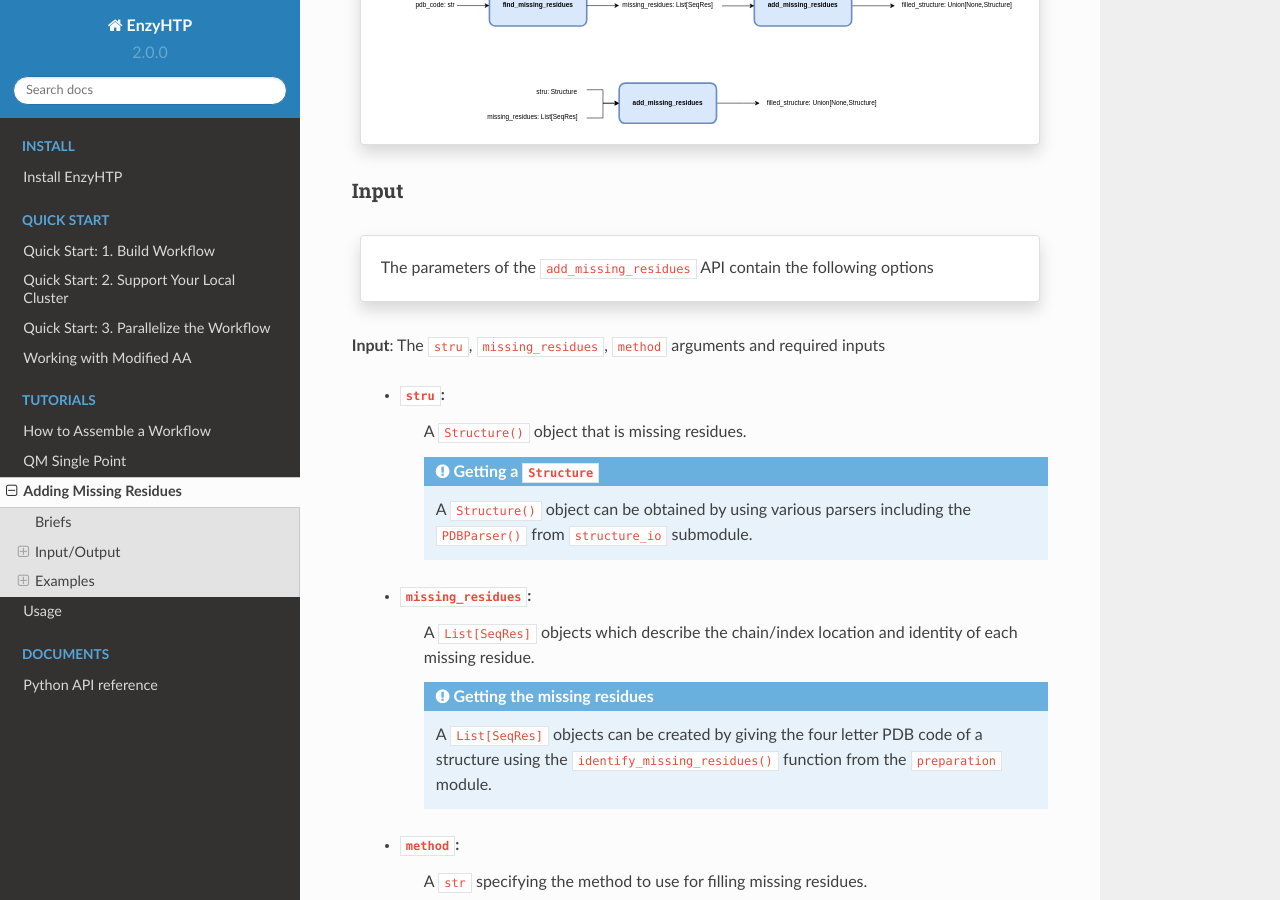
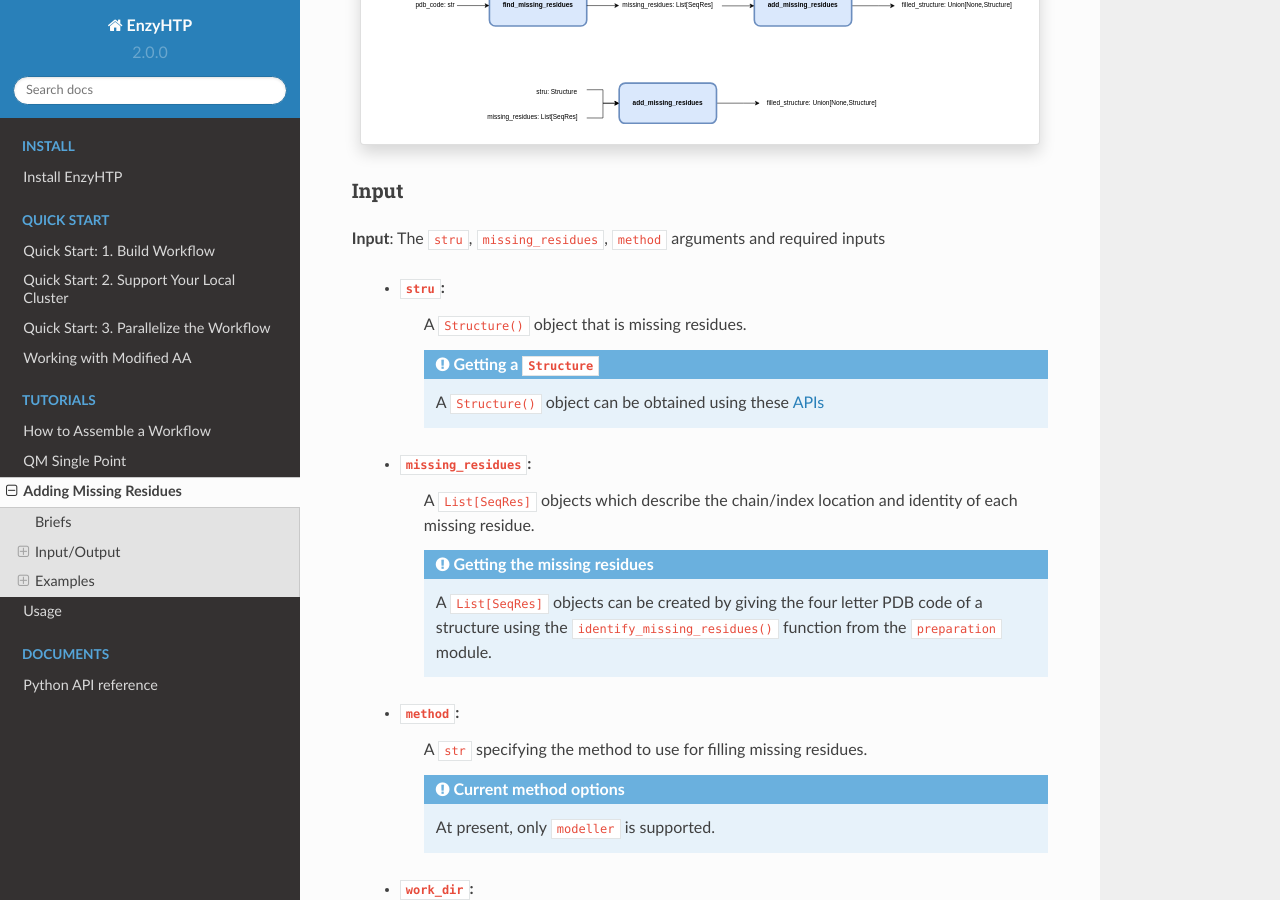
Before and after one commit to ChemBioHTP/enzyhtp_doc, a Sphinx documentation site: the page built from docs/source/sci_api_tutorial/add_missing_residues.rst, in a window 1280 px wide and 900 px high, scrolled down 917 px. Built offline with Sphinx 7.4.7 and the Read the Docs theme 2.0.0, drawn with Linux system fonts in a browser that asks for light colours; some of the changed text lies outside the part shown.

Commit message:
pre pull commit

```diff
--- a/docs/source/sci_api_tutorial/add_missing_residues.rst
+++ b/docs/source/sci_api_tutorial/add_missing_residues.rst
@@ -42,12 +42,6 @@ Input/Output
 
 Input
 -----------------------------------------------------------------------------------------
-.. panels::
-
-    :column: col-lg-12 col-md-12 col-sm-12 col-xs-12 p-2 text-left
-
-    The parameters of the ``add_missing_residues`` API contain the following options
-
 
 
 **Input**: The ``stru``, ``missing_residues``, ``method`` arguments and required inputs
@@ -57,7 +51,8 @@ Input
 
         .. admonition:: Getting a ``Structure``
 
-            | A ``Structure()`` object can be obtained by using various parsers including the ``PDBParser()`` from ``structure_io`` submodule.
+            | A ``Structure()`` object can be obtained using these `APIs <obtaining_stru.html>`_
+
 
     - ``missing_residues``:
         A ``List[SeqRes]`` objects which describe the chain/index location and identity of each missing residue.
```
Also changed, not shown: other parts of docs/source/sci_api_tutorial/add_missing_residues.rst (+3 -0 lines).
